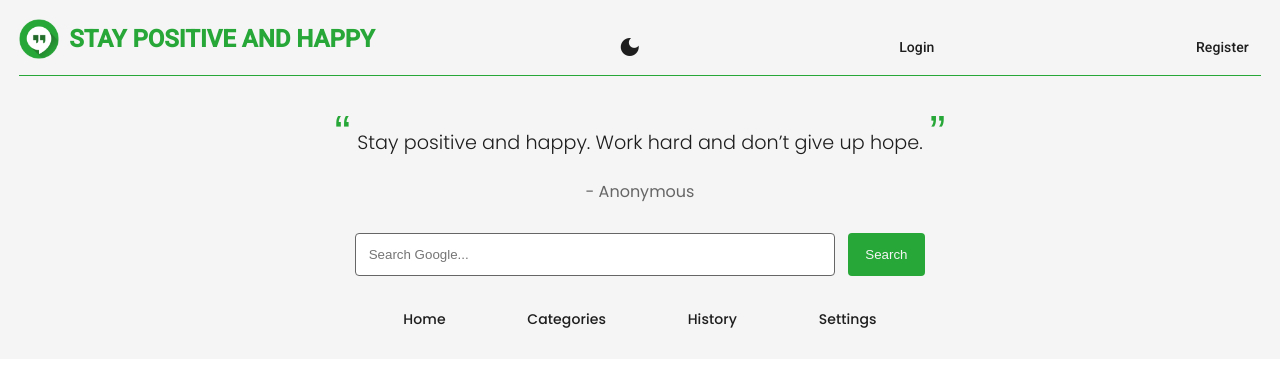
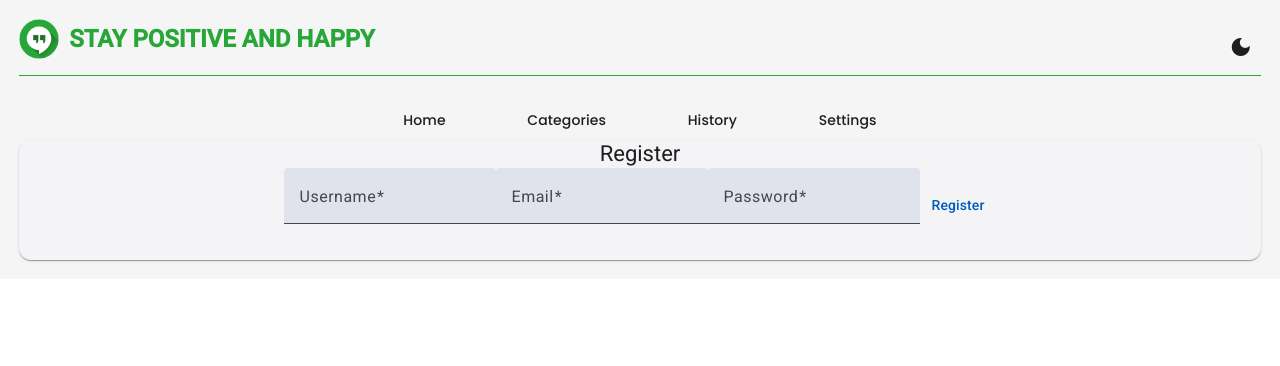
Before and after one commit to LejeuneA/positive-quotes-app, an Angular app: page /register in a window 1280 px wide. Shown: the top 366 px of the page. Built offline with nearby package versions, Linux system fonts and the light colour scheme; no server answers.

Commit message:
register and login

```diff
--- a/src/app/app.component.html
+++ b/src/app/app.component.html
@@ -6,27 +6,29 @@
   <!-- Header with theme toggle button -->
   <header>
     <div class="header-content">
-      <img
-        src="assets/logo/pqa_logo.png"
-        alt="Quote Icon"
-        class="header-icon"
-      />
+      <a routerLink="/"> <!-- ✅ Clicking the logo goes to Home -->
+        <img src="assets/logo/pqa_logo.png" alt="Quote Icon" class="header-icon" />
+      </a>
       <h1>STAY POSITIVE AND HAPPY</h1>
     </div>
     <button mat-icon-button (click)="toggleTheme()">
       <mat-icon>{{ isDarkMode ? "light_mode" : "dark_mode" }}</mat-icon>
     </button>
-    <button mat-button routerLink="/login">Login</button>
-    <button mat-button routerLink="/register">Register</button>
+
+    <!-- Show login/register only when NOT on login or register pages -->
+    <ng-container *ngIf="!isAuthPage()">
+      <button mat-button routerLink="/login">Login</button>
+      <button mat-button routerLink="/register">Register</button>
+    </ng-container>
   </header>
 
-  <!-- Quote component -->
-  <app-quote></app-quote>
+  <!-- Show Quote & Search only when NOT on login/register pages -->
+  <ng-container *ngIf="!isAuthPage()">
+    <app-quote></app-quote> <!-- ✅ Only one instance of app-quote -->
+    <app-search></app-search>
+  </ng-container>
 
-  <!-- Search component -->
-  <app-search></app-search>
-
-  <!-- Navigation links -->
+  <!-- Navigation bar (always visible) -->
   <nav>
     <a mat-button routerLink="/">Home</a>
     <a mat-button routerLink="/categories">Categories</a>
@@ -34,6 +36,6 @@
     <a mat-button routerLink="/settings">Settings</a>
   </nav>
 
-  <!-- Router outlet for additional components -->
-  <!-- <router-outlet></router-outlet> -->
+  <!-- Router outlet for other pages -->
+  <router-outlet></router-outlet>
 </div>
--- a/src/app/app.component.ts
+++ b/src/app/app.component.ts
@@ -2,34 +2,44 @@ import { Component } from '@angular/core';
 import { CommonModule } from '@angular/common';
 import { RouterModule } from '@angular/router';
 import { MatIconModule } from '@angular/material/icon';
-import { SearchComponent } from './components/search/search.component';
-import { QuoteComponent } from './components/quote/quote.component';
 import { BackgroundComponent } from './components/background/background.component';
 import { MatButtonModule } from '@angular/material/button';
+import { MatCardModule } from '@angular/material/card';
+import { MatFormFieldModule } from '@angular/material/form-field';
+import { MatInputModule } from '@angular/material/input';
+import { SearchComponent } from './components/search/search.component'; // ✅ Import SearchComponent
+import { QuoteComponent } from './components/quote/quote.component'; // ✅ Import QuoteComponent
 
 @Component({
   selector: 'app-root',
   standalone: true,
   imports: [
     CommonModule,
+    RouterModule,
     MatIconModule,
+    BackgroundComponent,
+    MatButtonModule,
+    MatCardModule,
+    MatFormFieldModule,
+    MatInputModule,
     SearchComponent,
     QuoteComponent,
-    BackgroundComponent,
-    MatButtonModule,
-    RouterModule,
   ],
   templateUrl: './app.component.html',
   styleUrls: ['./app.component.scss'],
 })
 export class AppComponent {
-  title(title: any) {
-    throw new Error('Method not implemented.');
-  }
   isDarkMode = false;
 
   toggleTheme(): void {
     this.isDarkMode = !this.isDarkMode;
     document.body.classList.toggle('dark-mode', this.isDarkMode);
   }
+
+  isAuthPage(): boolean {
+    return (
+      window.location.pathname === '/login' ||
+      window.location.pathname === '/register'
+    );
+  }
 }
--- a/src/app/app.routes.ts
+++ b/src/app/app.routes.ts
@@ -14,6 +14,7 @@ export const routes: Routes = [
   { path: 'settings', component: SettingsComponent },
   { path: 'login', component: LoginComponent },
   { path: 'register', component: RegisterComponent },
+  { path: '**', redirectTo: '' },
 ];
 
 @NgModule({
--- a/src/app/components/login/login.component.html
+++ b/src/app/components/login/login.component.html
@@ -1 +1,18 @@
-<p>login works!</p>
+<mat-card>
+  <mat-card-title>Login</mat-card-title>
+  <mat-card-content>
+    <form [formGroup]="loginForm" (ngSubmit)="onLogin()">
+      <mat-form-field appearance="fill">
+        <mat-label>Email</mat-label>
+        <input matInput type="email" formControlName="email" required />
+      </mat-form-field>
+
+      <mat-form-field appearance="fill">
+        <mat-label>Password</mat-label>
+        <input matInput type="password" formControlName="password" required />
+      </mat-form-field>
+
+      <button mat-button type="submit">Login</button>
+    </form>
+  </mat-card-content>
+</mat-card>
--- a/src/app/components/login/login.component.ts
+++ b/src/app/components/login/login.component.ts
@@ -1,34 +1,36 @@
 import { Component } from '@angular/core';
-import { FormBuilder, FormGroup, Validators } from '@angular/forms';
-import { AuthService } from '../../services/auth.service';
+import { CommonModule } from '@angular/common';
+import { FormControl, FormGroup, ReactiveFormsModule } from '@angular/forms';
+import { Router } from '@angular/router';
+import { MatCardModule } from '@angular/material/card';
+import { MatFormFieldModule } from '@angular/material/form-field';
+import { MatInputModule } from '@angular/material/input';
+import { MatButtonModule } from '@angular/material/button';
 
 @Component({
   selector: 'app-login',
+  standalone: true,
+  imports: [
+    CommonModule,
+    MatCardModule,
+    MatFormFieldModule,
+    MatInputModule,
+    MatButtonModule,
+    ReactiveFormsModule,
+  ],
   templateUrl: './login.component.html',
   styleUrls: ['./login.component.scss'],
 })
 export class LoginComponent {
-  loginForm: FormGroup;
-  isLoggedIn = false;
+  loginForm = new FormGroup({
+    email: new FormControl(''),
+    password: new FormControl(''),
+  });
 
-  constructor(private fb: FormBuilder, private authService: AuthService) {
-    this.loginForm = this.fb.group({
-      email: ['', [Validators.required, Validators.email]],
-      password: ['', Validators.required],
-    });
-  }
+  constructor(private router: Router) {}
 
-  onLogin() {
-    if (this.loginForm.valid) {
-      const { email, password } = this.loginForm.value;
-      this.authService.login(email, password).subscribe((users) => {
-        if (users.length > 0) {
-          this.isLoggedIn = true;
-          alert('Login successful!');
-        } else {
-          alert('Invalid credentials');
-        }
-      });
-    }
+  onLogin(): void {
+    alert('Login successful!');
+    this.router.navigate(['/']);
   }
 }
--- a/src/app/components/register/register.component.html
+++ b/src/app/components/register/register.component.html
@@ -1 +1,23 @@
-<p>register works!</p>
+<mat-card>
+  <mat-card-title>Register</mat-card-title>
+  <mat-card-content>
+    <form [formGroup]="registerForm" (ngSubmit)="onRegister()">
+      <mat-form-field appearance="fill">
+        <mat-label>Username</mat-label>
+        <input matInput formControlName="username" required />
+      </mat-form-field>
+
+      <mat-form-field appearance="fill">
+        <mat-label>Email</mat-label>
+        <input matInput type="email" formControlName="email" required />
+      </mat-form-field>
+
+      <mat-form-field appearance="fill">
+        <mat-label>Password</mat-label>
+        <input matInput type="password" formControlName="password" required />
+      </mat-form-field>
+
+      <button mat-button type="submit">Register</button>
+    </form>
+  </mat-card-content>
+</mat-card>
--- a/src/app/components/register/register.component.ts
+++ b/src/app/components/register/register.component.ts
@@ -1,28 +1,37 @@
 import { Component } from '@angular/core';
-import { FormBuilder, FormGroup, Validators } from '@angular/forms';
-import { AuthService } from '../../services/auth.service';
+import { CommonModule } from '@angular/common';
+import { FormControl, FormGroup, ReactiveFormsModule } from '@angular/forms';
+import { Router } from '@angular/router';
+import { MatCardModule } from '@angular/material/card';
+import { MatFormFieldModule } from '@angular/material/form-field';
+import { MatInputModule } from '@angular/material/input';
+import { MatButtonModule } from '@angular/material/button';
 
 @Component({
   selector: 'app-register',
+  standalone: true,
+  imports: [
+    CommonModule,
+    MatCardModule,
+    MatFormFieldModule,
+    MatInputModule,
+    MatButtonModule,
+    ReactiveFormsModule,
+  ],
   templateUrl: './register.component.html',
   styleUrls: ['./register.component.scss'],
 })
 export class RegisterComponent {
-  registerForm: FormGroup;
+  registerForm = new FormGroup({
+    username: new FormControl(''),
+    email: new FormControl(''),
+    password: new FormControl(''),
+  });
 
-  constructor(private fb: FormBuilder, private authService: AuthService) {
-    this.registerForm = this.fb.group({
-      name: ['', Validators.required],
-      email: ['', [Validators.required, Validators.email]],
-      password: ['', Validators.required],
-    });
-  }
+  constructor(private router: Router) {}
 
-  onRegister() {
-    if (this.registerForm.valid) {
-      this.authService.register(this.registerForm.value).subscribe(() => {
-        alert('Registration successful! You can now log in.');
-      });
-    }
+  onRegister(): void {
+    alert('Registration successful!');
+    this.router.navigate(['/']);
   }
 }
```
